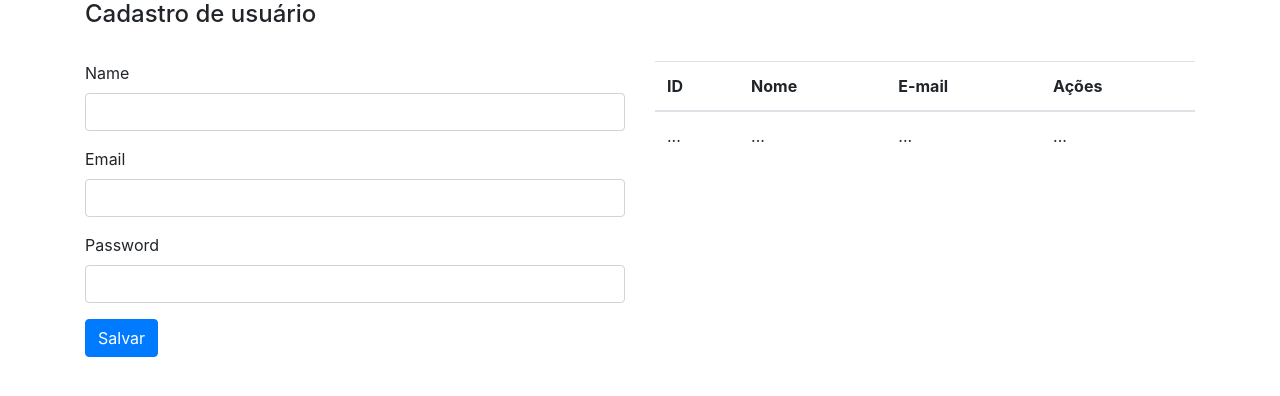
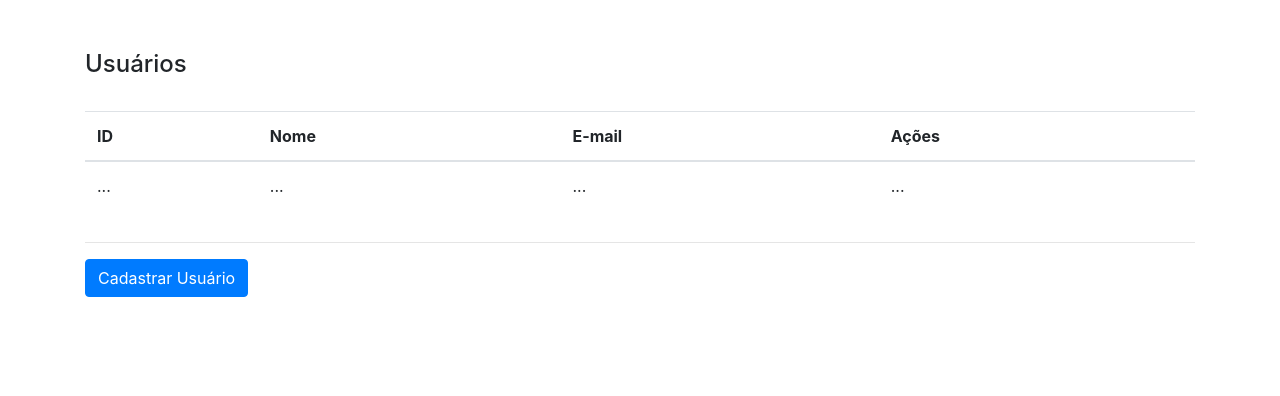
Before and after one commit to marcelofabianov/node05, a Node server app: page /users in a window 1280 px wide. Shown: the top 396 px of the page. Run offline with Node 20, Linux system fonts and the light colour scheme; some libraries are stand-ins or nearby versions.

Commit message:
atualizando estrutura rotas e views

```diff
--- a/index.js
+++ b/index.js
@@ -17,7 +17,14 @@ const User = require('./models/User')
 
 // Rotas
 app.get('/', (req, res) => res.send('Home'))
-app.get('/users', (req, res) => res.render('index'))
+
+// Rota: Users / Index
+app.get('/users', (req, res) => res.render('users/index'))
+
+// Rota: Users / Create
+app.get('/users/create', (req, res) => res.render('users/create'))
+
+// Rota: Users / Store
 app.post('/users', (req, res) =>
     User.create(req.body)
         .then(() => res.redirect('/users'))
--- a/views/layouts/main.handlebars
+++ b/views/layouts/main.handlebars
@@ -9,7 +9,7 @@
     <link href="https://stackpath.bootstrapcdn.com/bootstrap/4.4.1/css/bootstrap.min.css" rel="stylesheet">
 </head>
 
-<body>
+<body style="padding-top: 50px">
     <div class="container">
         {{{body}}}
     </div>
--- a/views/index.handlebars
+++ b/views/users/create.handlebars
@@ -22,24 +22,4 @@
             <button type="submit" class="btn btn-primary">Salvar</button>
         </form>
     </div>
-    <div class="col">
-        <table class="table">
-            <thead>
-                <tr>
-                    <th>ID</th>
-                    <th>Nome</th>
-                    <th>E-mail</th>
-                    <th>Ações</th>
-                </tr>
-            </thead>
-            <tbody>
-                <tr>
-                    <td>...</td>
-                    <td>...</td>
-                    <td>...</td>
-                    <td>...</td>
-                </tr>
-            </tbody>
-        </table>
-    </div>
 </div>
--- /dev/null
+++ b/views/users/index.handlebars
@@ -0,0 +1,34 @@
+<div class="row">
+    <div class="col">
+        <h4>Usuários</h4>
+    </div>
+</div>
+<br>
+<div class="row">
+    <div class="col">
+        <table class="table">
+            <thead>
+                <tr>
+                    <th>ID</th>
+                    <th>Nome</th>
+                    <th>E-mail</th>
+                    <th>Ações</th>
+                </tr>
+            </thead>
+            <tbody>
+                <tr>
+                    <td>...</td>
+                    <td>...</td>
+                    <td>...</td>
+                    <td>...</td>
+                </tr>
+            </tbody>
+        </table>
+    </div>
+</div>
+<hr>
+<div class="row">
+    <div class="col">
+        <a href="/users/create" class="btn btn-primary">Cadastrar Usuário</a>
+    </div>
+</div>
```
